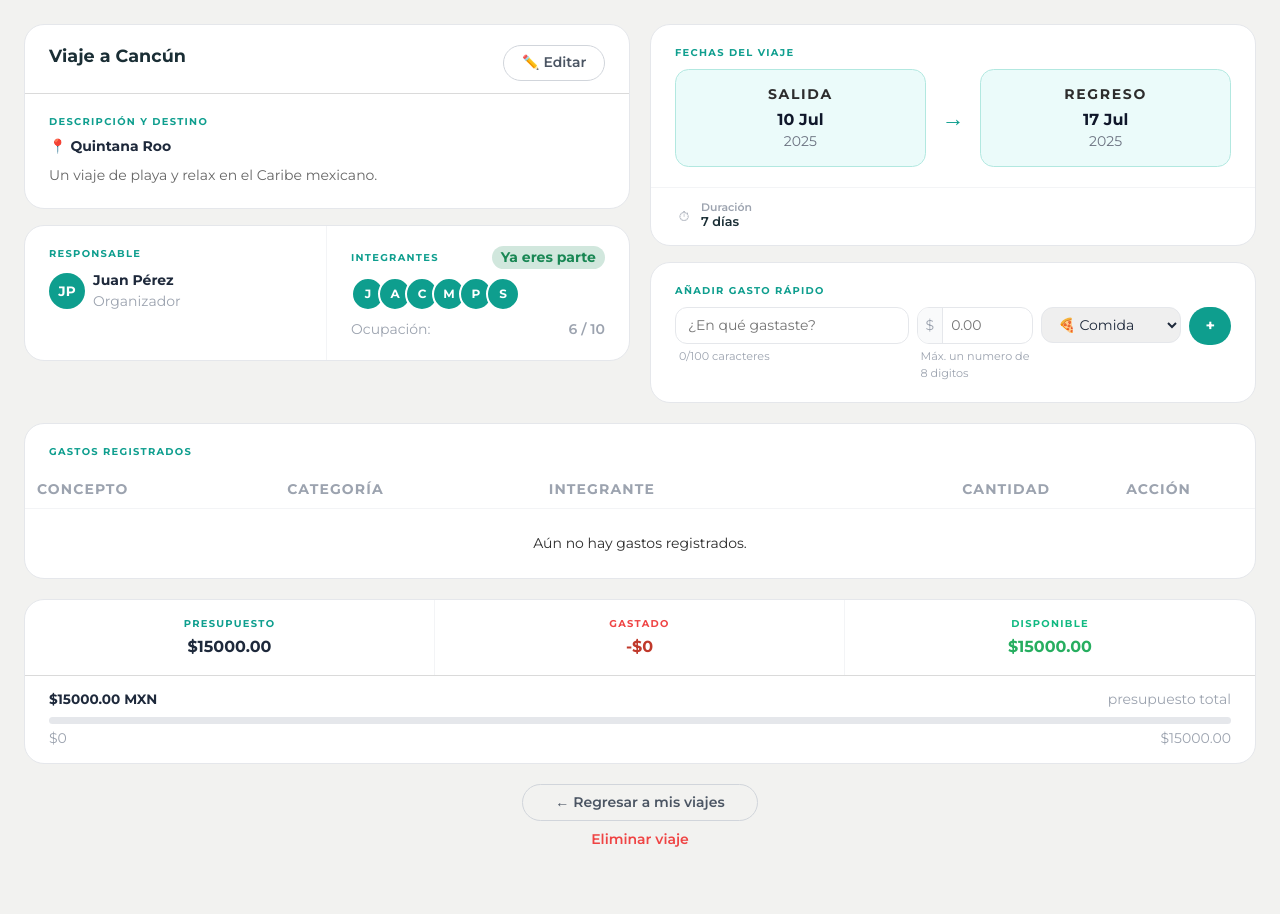
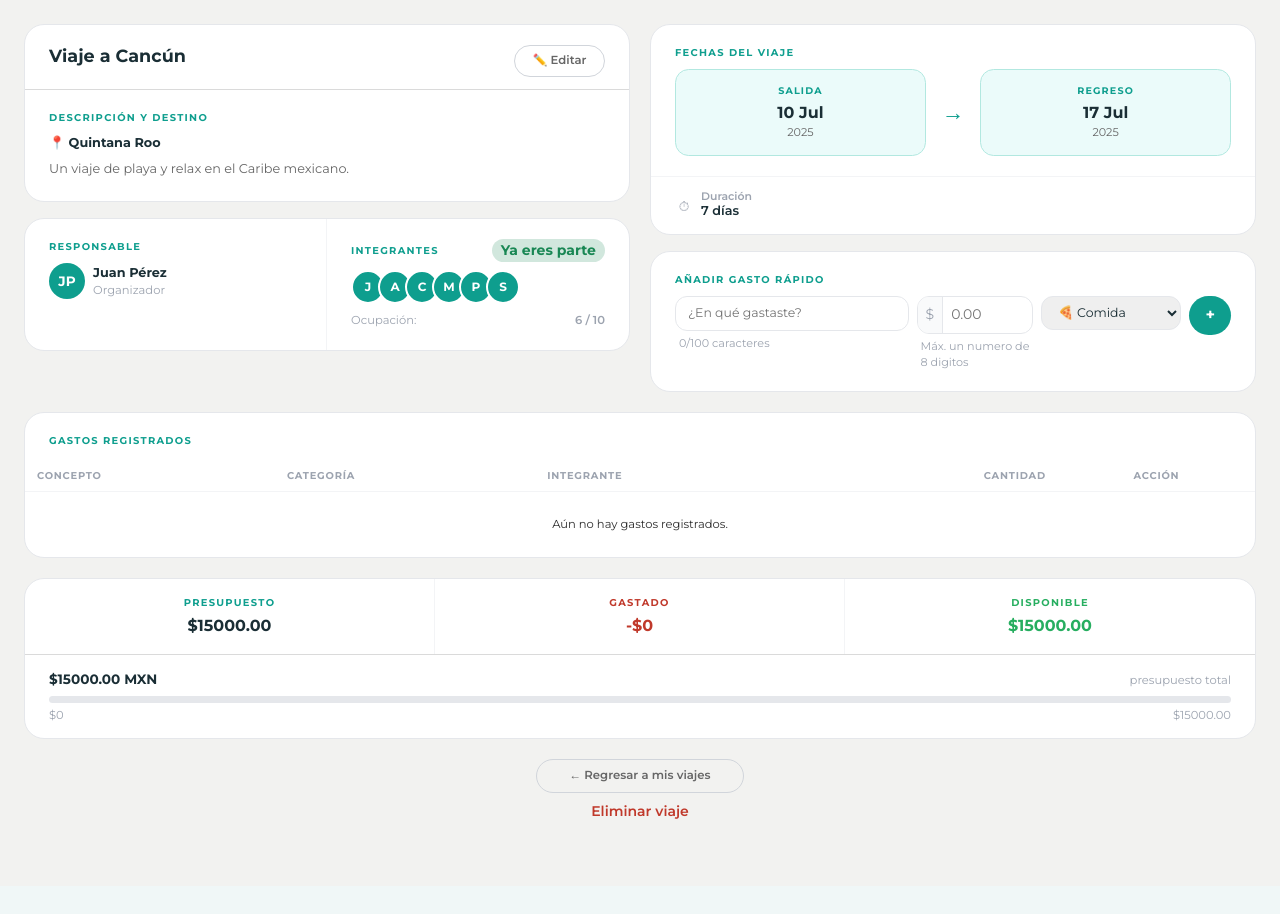
Before and after one commit to HecRod56/Faro-del-viajero, a Django app: page /viajes/detalle/1/ in a window 1280 px wide. Shown: the part 554-1468 px from the top of the page. After the commit the page ends 1373 px from the top, so only its background shows below. Run offline with Django 5.2, Linux system fonts and the light colour scheme; a user stored in the database is signed in; data comes from the database, SQL or seed files in the repository; data that the repository does not hold is empty.

Commit message:
[FIX] Resolver conflictos de merge con gestion_viajes-correcciones

```diff
--- a/apps/gestion_viajes/static/gestion_viajes/css/detalle_viaje.css
+++ b/apps/gestion_viajes/static/gestion_viajes/css/detalle_viaje.css
@@ -195,40 +195,6 @@
     font-family: var(--font-family-base);
 }
 .btn-outline-gray:hover { background: #F9FAFB; color: var(--color-text-secondary); }
-    /* ── Botones ── */
-    .btn-teal {
-        background: var(--teal);
-        color: white;
-        border: none;
-        border-radius: 999px;
-        font-size: var(--font-size-small);
-        font-weight: var(--font-weight-bold);
-        padding: 0.4rem 1.25rem;
-        cursor: pointer;
-        text-decoration: none;
-        display: inline-flex;
-        align-items: center;
-        gap: 4px;
-    }
-
-    .btn-teal:hover { background: #108a6e; color: white; }
-
-    .btn-outline-gray {
-        border: 1.5px solid #D1D5DB;
-        border-radius: 999px;
-        color: #4B5563;
-        font-weight: var(--font-weight-semibold);
-        font-size: var(--font-size-small);
-        padding: 0.4rem 1.1rem;
-        background: transparent;
-        cursor: pointer;
-        text-decoration: none;
-        display: inline-flex;
-        align-items: center;
-        gap: 4px;
-    }
-
-    .btn-outline-gray:hover { background: #F9FAFB; color: #4B5563; }
 
 .btn-outline-teal {
     border: 1.5px solid var(--color-primary);
@@ -301,23 +237,11 @@
     text-decoration: none;
 }
 .delete-link:hover { text-decoration: underline; }
-    .delete-link {
-        color: #EF4444;
-        font-size: var(--font-size-small);
-        font-weight: var(--font-weight-semibold);
-        text-decoration: none;
-    }
-
-    .delete-link:hover { text-decoration: underline; }
 
 /* ── Utilidades ── */
 .txt-muted { color: #9CA3AF; font-size: 0.72rem; }
 .txt-sm    { font-size: 0.8rem; }
 .txt-bold  { font-weight: var(--font-weight-bold); color: var(--color-heading); }
-    /* ── Utilidades ── */
-    .txt-muted { color: #9CA3AF; font-size: var(--font-size-small); }
-    .txt-sm    { font-size: var(--font-size-small); }
-    .txt-bold  { font-weight: var(--font-weight-bold); color: #1e293b; }
 
 /* ── Tabla de gastos ── */
 .gastos-table {
@@ -325,12 +249,6 @@
     border-collapse: collapse;
     font-size: 0.78rem;
 }
-    /* ── Tabla de gastos ── */
-    .gastos-table {
-        width: 100%;
-        border-collapse: collapse;
-        font-size: var(--font-size-small);
-    }
 
 .gastos-table th {
     font-size: 0.62rem;
@@ -342,16 +260,6 @@
     border-bottom: 1px solid #F3F4F6;
     text-align: left;
 }
-    .gastos-table th {
-        font-size: var(--font-size-small);
-        font-weight: var(--font-weight-bold);
-        color: #9CA3AF;
-        text-transform: uppercase;
-        letter-spacing: 0.08em;
-        padding: 0.5rem 0.75rem;
-        border-bottom: 1px solid #F3F4F6;
-        text-align: left;
-    }
 
 .gastos-table td {
     padding: 0.65rem 0.75rem;
@@ -391,17 +291,6 @@
     font-family: var(--font-family-base);
 }
 .input-field:focus { border-color: var(--color-primary); box-shadow: none; }
-    /* ── Formulario rápido ── */
-    .input-field {
-        border: 1.5px solid #E5E7EB;
-        border-radius: 0.75rem;
-        font-size: var(--font-size-small);
-        padding: 0.45rem 0.75rem;
-        color: #1e293b;
-        width: 100%;
-        outline: none;
-        transition: border-color 0.15s;
-    }
 
 /* ── Resumen de presupuesto ── */
 .budget-summary-grid {
@@ -440,14 +329,6 @@
     color: var(--color-primary);
     margin-bottom: 0.3rem;
 }
-    .date-box-label {
-        font-size: var(--font-size-small);
-        font-weight: var(--font-weight-bold);
-        letter-spacing: 0.12em;
-        text-transform: uppercase;
-        color: var(--teal);
-        margin-bottom: 0.3rem;
-    }
 
 .date-box-value {
     font-size: 1rem;
@@ -455,23 +336,12 @@
     color: var(--color-heading);
     line-height: 1.2;
 }
-    .date-box-value {
-        font-size: var(--font-size-body);
-        font-weight: var(--font-weight-bold);
-        color: #0f172a;
-        line-height: 1.2;
-    }
 
 .date-box-year {
     font-size: 0.7rem;
     color: var(--color-text-secondary);
     margin-top: 2px;
 }
-    .date-box-year {
-        font-size: var(--font-size-small);
-        color: #6B7280;
-        margin-top: 2px;
-    }
 
 .date-arrow {
     font-size: 1.4rem;
@@ -488,5 +358,21 @@
     border-top: 1px solid #F3F4F6;
 }
 
-    .text-danger-custom { color: #EF4444 !important; }
-    .text-success-custom { color: #10B981 !important; }
+/* ── Colores semánticos ── */
+.text-danger-custom  { color: var(--color-danger) !important; }
+.text-success-custom { color: var(--color-success) !important; }
+
+/* ── Toast de deshacer ── */
+@keyframes slideInLeft {
+    from { transform: translateX(-100%); opacity: 0; }
+    to   { transform: translateX(0);     opacity: 1; }
+}
+
+@keyframes slideOutLeft {
+    from { transform: translateX(0);     opacity: 1; }
+    to   { transform: translateX(-100%); opacity: 0; }
+}
+
+.toast-exit {
+    animation: slideOutLeft 0.3s ease-out forwards !important;
+}
```
Also changed, not shown: other parts of apps/gestion_viajes/static/gestion_viajes/css/detalle_viaje.css (+0 -38 lines).
